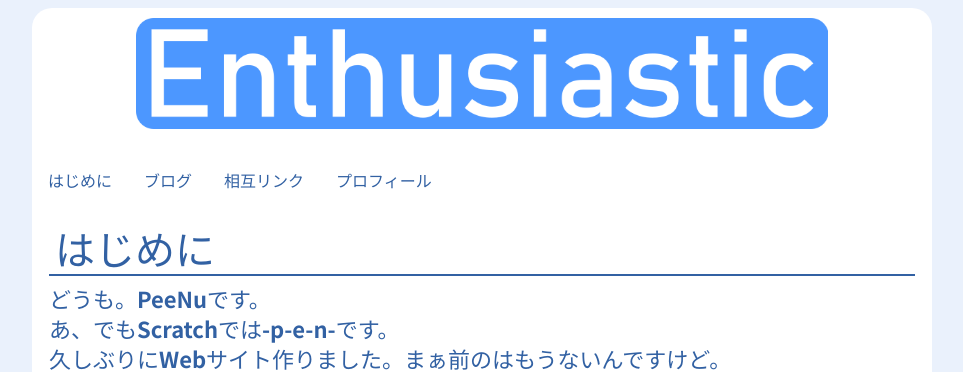
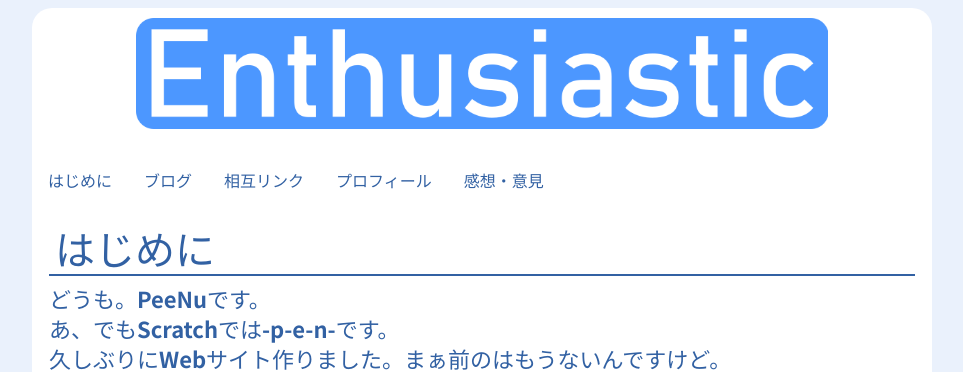
Before and after one commit to Diawadenta/Diawadenta.github.io, a Jekyll site: the page built from index.md, in a window 1280 px wide. Shown: the top 372 px of the page, without its empty margins (158-1121 px from the left). Built offline with Jekyll 4.4.1, drawn with Linux system fonts in a browser that asks for light colours.

Commit message:
Add files via upload

```diff
--- a/_includes/header.html
+++ b/_includes/header.html
@@ -7,5 +7,6 @@
         <li><a href="/posts">ブログ</a></li>
          <li><a href="/interlinks">相互リンク</a></li>
          <li><a href="/profile">プロフィール</a></li>
+         <li><a href="https://scratch.mit.edu/studios/27464523">感想・意見</a></li>
           </ul>
 </header>
```
